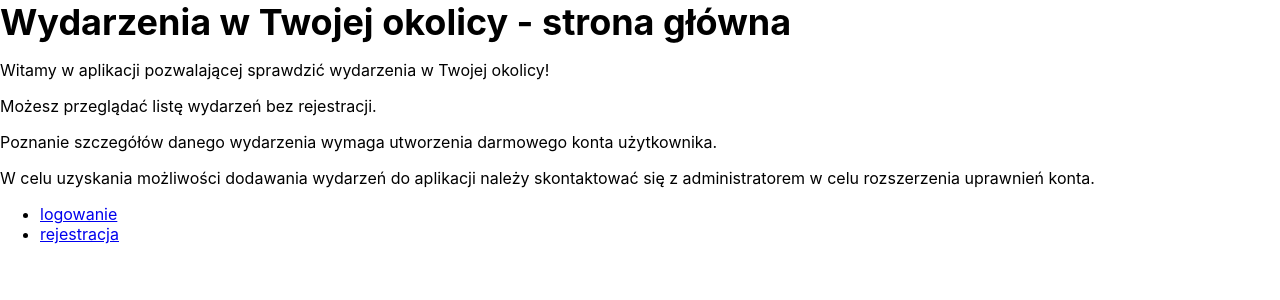
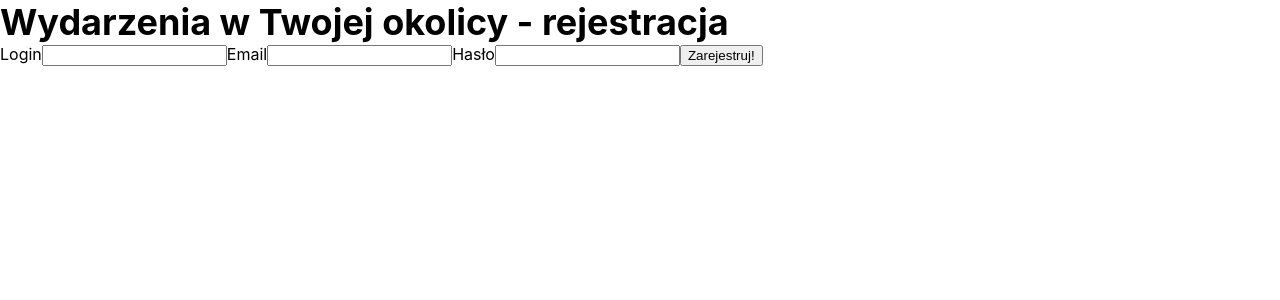
Before and after one commit to DrozdDominik/EventsAppFrontend, a React (Create React App) app: page /rejestracja in a window 1280 px wide. Shown: the top 300 px of the page. Built offline with nearby package versions, Linux system fonts and the light colour scheme; no server answers.

Commit message:
Refactored application start page by separating the code from App component to StartPage component. Added react-router-dom library. Added basic version of user register form.

```diff
--- a/package.json
+++ b/package.json
@@ -12,7 +12,8 @@
     "@types/react-dom": "^18.0.6",
     "react": "^18.2.0",
     "react-dom": "^18.2.0",
-    "react-scripts": "5.0.1",
+    "react-router-dom": "^6.4.1",
+    "react-scripts": "^5.0.1",
     "typescript": "^4.7.4",
     "web-vitals": "^2.1.4"
   },
--- a/src/App.tsx
+++ b/src/App.tsx
@@ -1,21 +1,19 @@
 import React from 'react';
 import './App.css';
-import {Header} from "./layout/Header/Header";
-import {Menu} from "./layout/Menu/Menu";
+import {createBrowserRouter, RouterProvider} from "react-router-dom";
+import {RegisterPage} from "./components/Register/RegisterPage";
+import {StartPage} from "./components/StartPage/StartPage";
+
+const router = createBrowserRouter([
+    {path: '/', element: <StartPage />},
+    {path: '/rejestracja', element: <RegisterPage />},
+]);
 
 export const App = () => {
     return (
         <>
-            <Header name={"strona główna"} />
-            <main>
-                <p>Witamy w aplikacji pozwalającej sprawdzić wydarzenia w Twojej okolicy!</p>
-                <p>Możesz przeglądać listę wydarzeń bez rejestracji.</p>
-                <p>Poznanie szczegółów danego wydarzenia wymaga utworzenia darmowego konta użytkownika.</p>
-                <p>W celu uzyskania możliwości dodawania wydarzeń do aplikacji należy skontaktować się z administratorem w celu rozszerzenia uprawnień konta.</p>
-            </main>
-            <div>
-                <Menu options={['logowanie', 'rejestracja']}/>
-            </div>
+            <RouterProvider router={router} />
+
         </>
     );
 }
--- /dev/null
+++ b/src/components/Register/RegisterForm.tsx
@@ -0,0 +1,53 @@
+import React, {ChangeEvent, FormEvent, useState} from "react";
+import {apiUrl} from "../../config/api";
+
+export const RegisterForm = () => {
+
+    const [user, setUser] = useState({
+        name: '',
+        email: '',
+        password: '',
+    })
+
+    const change = (e: ChangeEvent<HTMLInputElement>) => (
+        setUser(person => (
+            {
+                ...person,
+                [e.target.name]: e.target.value,
+            }
+        ))
+    )
+
+    const submit = async (e: FormEvent) => {
+        e.preventDefault();
+        const result = await fetch(`${apiUrl}/user/`, {
+            method: 'post',
+            headers: {
+                'Content-type': 'application/json'
+            },
+            body: JSON.stringify(user)
+        })
+        console.log(result)
+    }
+
+
+    return (
+        <>
+            <form onSubmit={submit}>
+                <label>
+                    Login
+                    <input type="text" name="name" value={user.name} onChange={change}/>
+                </label>
+                <label>
+                    Email
+                    <input type="email" name="email" value={user.email} onChange={change}/>
+                </label>
+                <label>
+                    Hasło
+                    <input type="password" name="password" value={user.password} onChange={change}/>
+                </label>
+                <button type="submit">Zarejestruj!</button>
+            </form>
+        </>
+    )
+}
--- /dev/null
+++ b/src/components/Register/RegisterPage.tsx
@@ -0,0 +1,10 @@
+import React from 'react'
+import {Header} from "../../layout/Header/Header";
+import {RegisterForm} from "./RegisterForm";
+
+export const RegisterPage = () => {
+    return <>
+        <Header name={'rejestracja'} />
+        <RegisterForm />
+    </>
+}
--- /dev/null
+++ b/src/components/StartPage/StartPage.tsx
@@ -0,0 +1,20 @@
+import React from "react";
+import {Header} from "../../layout/Header/Header";
+import {Menu} from "../../layout/Menu/Menu";
+
+export const StartPage = () => {
+    return (
+        <>
+            <Header name={"strona główna"} />
+            <main>
+                <p>Witamy w aplikacji pozwalającej sprawdzić wydarzenia w Twojej okolicy!</p>
+                <p>Możesz przeglądać listę wydarzeń bez rejestracji.</p>
+                <p>Poznanie szczegółów danego wydarzenia wymaga utworzenia darmowego konta użytkownika.</p>
+                <p>W celu uzyskania możliwości dodawania wydarzeń do aplikacji należy skontaktować się z administratorem w celu rozszerzenia uprawnień konta.</p>
+            </main>
+            <div>
+                <Menu options={['logowanie', 'rejestracja']}/>
+            </div>
+        </>
+    )
+}
--- a/src/layout/Menu/Menu.tsx
+++ b/src/layout/Menu/Menu.tsx
@@ -8,7 +8,7 @@ interface Props {
 export const Menu = (props: Props) => {
  return (
      <ul>
-         {props.options.map(item => <li><MenuItem name={item} /></li>)}
+         {props.options.map((item, index) => <li key={index}><MenuItem name={item} /></li>)}
      </ul>
  )
 }
```
Also changed, not shown: 1 other file (tests, documents, lock files or other folders).
